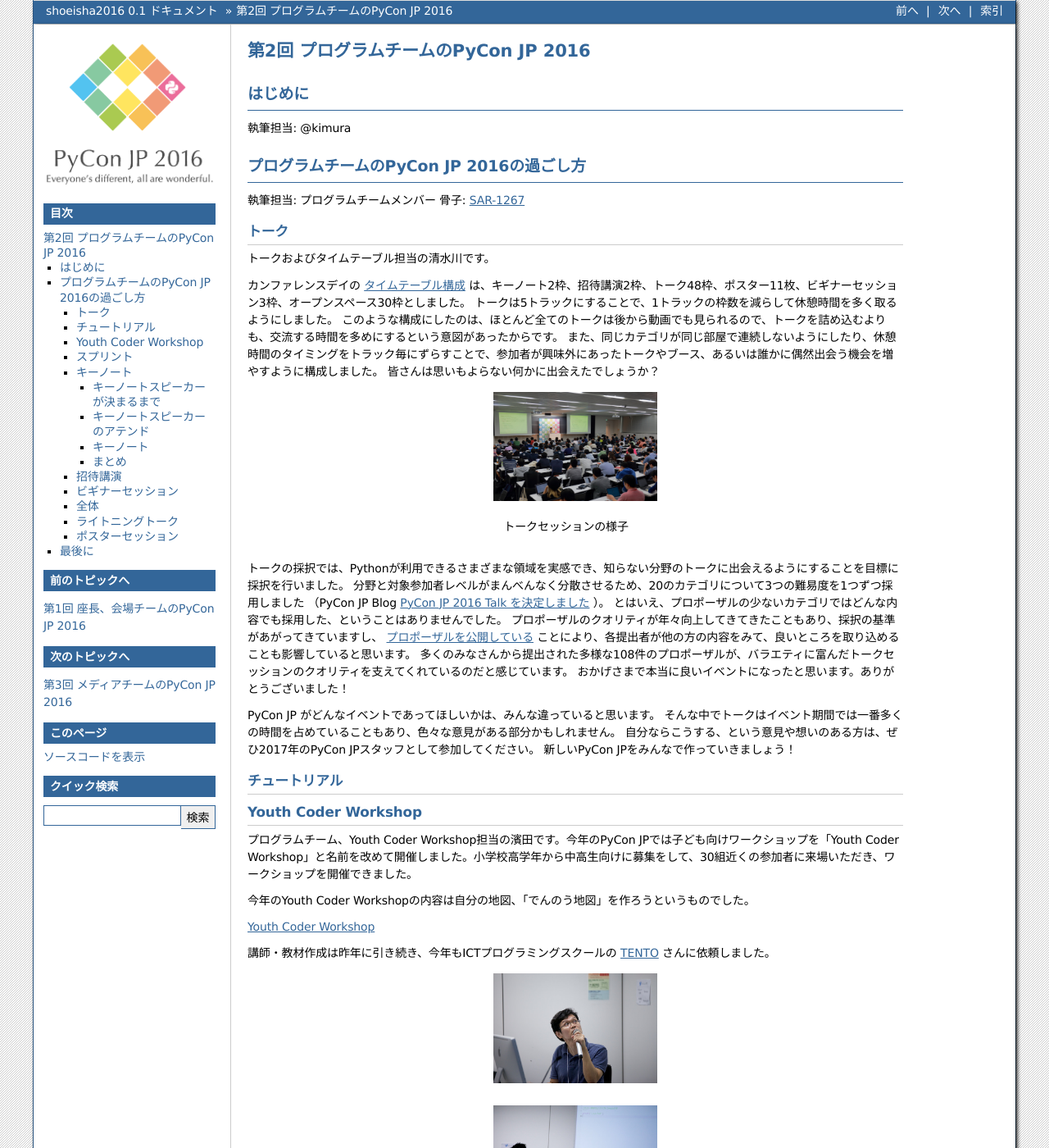
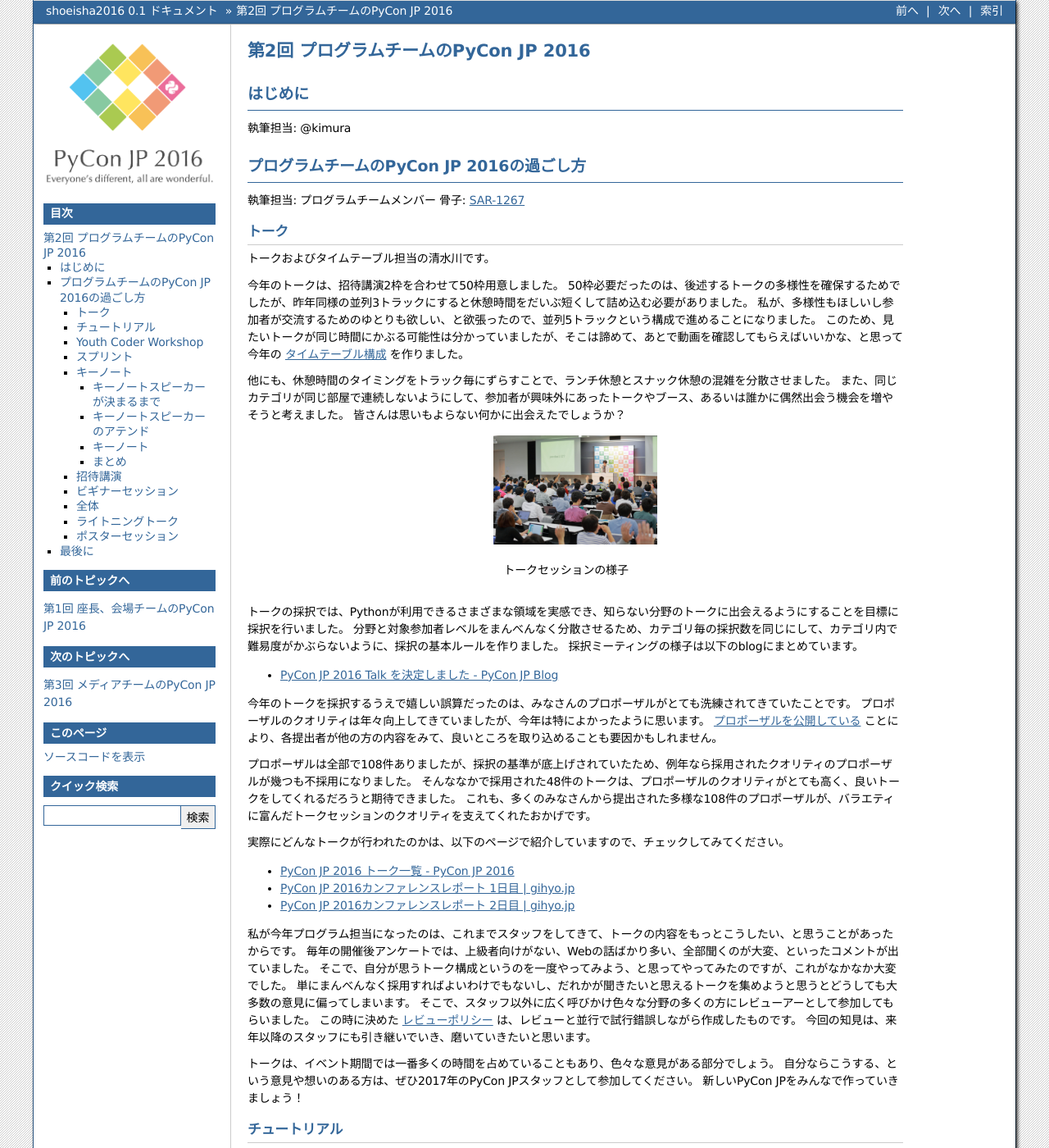
Before and after one commit to pyconjp/shoeisha2016, a Sphinx documentation site: the page built from source/afterreport_02_program.rst, in a window 1280 px wide and 1400 px high. Shown: the whole window at 82% size. Built offline with Sphinx 7.4.7, drawn with Linux system fonts in a browser that asks for light colours.

Commit message:
refs #SAR-1568 CodeZine 開催後レポート第2回（プログラムチーム）: トーク

```diff
--- a/source/afterreport_02_program.rst
+++ b/source/afterreport_02_program.rst
@@ -18,33 +18,56 @@
 
 トークおよびタイムテーブル担当の清水川です。
 
-カンファレンスデイの `タイムテーブル構成`_ は、キーノート2枠、招待講演2枠、トーク48枠、ポスター11枚、ビギナーセッション3枠、オープンスペース30枠としました。
-トークは5トラックにすることで、1トラックの枠数を減らして休憩時間を多く取るようにしました。
-このような構成にしたのは、ほとんど全てのトークは後から動画でも見られるので、トークを詰め込むよりも、交流する時間を多めにするという意図があったからです。
-また、同じカテゴリが同じ部屋で連続しないようにしたり、休憩時間のタイミングをトラック毎にずらすことで、参加者が興味外にあったトークやブース、あるいは誰かに偶然出会う機会を増やすように構成しました。
+今年のトークは、招待講演2枠を合わせて50枠用意しました。
+50枠必要だったのは、後述するトークの多様性を確保するためでしたが、昨年同様の並列3トラックにすると休憩時間をだいぶ短くして詰め込む必要がありました。
+私が、多様性もほしいし参加者が交流するためのゆとりも欲しい、と欲張ったので、並列5トラックという構成で進めることになりました。
+このため、見たいトークが同じ時間にかぶる可能性は分かっていましたが、そこは諦めて、あとで動画を確認してもらえばいいかな、と思って今年の `タイムテーブル構成`_ を作りました。
+
+他にも、休憩時間のタイミングをトラック毎にずらすことで、ランチ休憩とスナック休憩の混雑を分散させました。
+また、同じカテゴリが同じ部屋で連続しないようにして、参加者が興味外にあったトークやブース、あるいは誰かに偶然出会う機会を増やそうと考えました。
 皆さんは思いもよらない何かに出会えたでしょうか？
 
-.. figure:: /_static/afterreport_02_program/talksession1.*
+.. figure:: /_static/afterreport_02_program/talksession2.*
    :width: 200px
 
    トークセッションの様子
 
 トークの採択では、Pythonが利用できるさまざまな領域を実感でき、知らない分野のトークに出会えるようにすることを目標に採択を行いました。
-分野と対象参加者レベルがまんべんなく分散させるため、20のカテゴリについて3つの難易度を1つずつ採用しました
-（PyCon JP Blog `PyCon JP 2016 Talk を決定しました`_ ）。
-とはいえ、プロポーザルの少ないカテゴリではどんな内容でも採用した、ということはありませんでした。
-プロポーザルのクオリティが年々向上してきてきたこともあり、採択の基準があがってきていますし、 `プロポーザルを公開している`_ ことにより、各提出者が他の方の内容をみて、良いところを取り込めることも影響していると思います。
-多くのみなさんから提出された多様な108件のプロポーザルが、バラエティに富んだトークセッションのクオリティを支えてくれているのだと感じています。
-おかげさまで本当に良いイベントになったと思います。ありがとうございました！
+分野と対象参加者レベルをまんべんなく分散させるため、カテゴリ毎の採択数を同じにして、カテゴリ内で難易度がかぶらないように、採択の基本ルールを作りました。
+採択ミーティングの様子は以下のblogにまとめています。
 
-PyCon JP がどんなイベントであってほしいかは、みんな違っていると思います。
-そんな中でトークはイベント期間では一番多くの時間を占めていることもあり、色々な意見がある部分かもしれません。
+* `PyCon JP 2016 Talk を決定しました - PyCon JP Blog`_
+
+今年のトークを採択するうえで嬉しい誤算だったのは、みなさんのプロポーザルがとても洗練されてきていたことです。
+プロポーザルのクオリティは年々向上してきていましたが、今年は特によかったように思います。
+`プロポーザルを公開している`_ ことにより、各提出者が他の方の内容をみて、良いところを取り込めることも要因かもしれません。
+
+プロポーザルは全部で108件ありましたが、採択の基準が底上げされていたため、例年なら採用されたクオリティのプロポーザルが幾つも不採用になりました。
+そんななかで採用された48件のトークは、プロポーザルのクオリティがとても高く、良いトークをしてくれるだろうと期待できました。
+これも、多くのみなさんから提出された多様な108件のプロポーザルが、バラエティに富んだトークセッションのクオリティを支えてくれたおかげです。
+
+実際にどんなトークが行われたのかは、以下のページで紹介していますので、チェックしてみてください。
+
+* `PyCon JP 2016 トーク一覧 - PyCon JP 2016 <https://pycon.jp/2016/ja/schedule/talks/list/>`__
+* `PyCon JP 2016カンファレンスレポート 1日目 | gihyo.jp <http://gihyo.jp/news/report/01/pyconjp2016/0001>`__
+* `PyCon JP 2016カンファレンスレポート 2日目 | gihyo.jp <http://gihyo.jp/news/report/01/pyconjp2016/0002>`__
+
+私が今年プログラム担当になったのは、これまでスタッフをしてきて、トークの内容をもっとこうしたい、と思うことがあったからです。
+毎年の開催後アンケートでは、上級者向けがない、Webの話ばかり多い、全部聞くのが大変、といったコメントが出ていました。
+そこで、自分が思うトーク構成というのを一度やってみよう、と思ってやってみたのですが、これがなかなか大変でした。
+単にまんべんなく採用すればよいわけでもないし、だれかが聞きたいと思えるトークを集めようと思うとどうしても大多数の意見に偏ってしまいます。
+そこで、スタッフ以外に広く呼びかけ色々な分野の多くの方にレビューアーとして参加してもらいました。
+この時に決めた `レビューポリシー`_ は、レビューと並行で試行錯誤しながら作成したものです。
+今回の知見は、来年以降のスタッフにも引き継いでいき、磨いていきたいと思います。
+
+トークは、イベント期間では一番多くの時間を占めていることもあり、色々な意見がある部分でしょう。
 自分ならこうする、という意見や想いのある方は、ぜひ2017年のPyCon JPスタッフとして参加してください。
 新しいPyCon JPをみんなで作っていきましょう！
 
 .. _タイムテーブル構成: https://pycon.jp/2016/ja/schedule/
-.. _PyCon JP 2016 Talk を決定しました: https://pyconjp.blogspot.jp/2016/07/pycon-jp-2016-accepted-talks.html
+.. _PyCon JP 2016 Talk を決定しました - PyCon JP Blog: https://pyconjp.blogspot.jp/2016/07/pycon-jp-2016-accepted-talks.html
 .. _プロポーザルを公開している: https://pycon.jp/2016/ja/proposals/vote_list/
+.. _レビューポリシー: http://manual.pycon.jp/program/talks-review/about-reviewing.html
 
 
 チュートリアル
```
